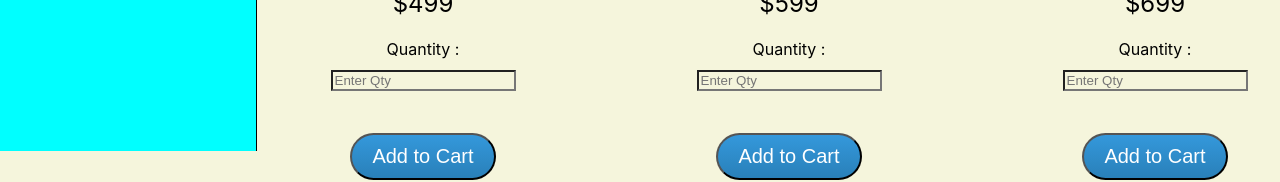
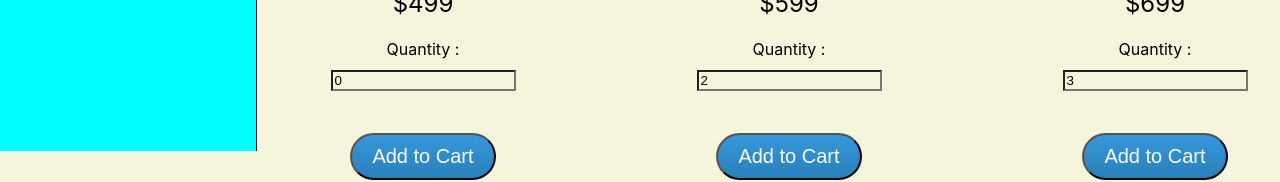
Before and after one commit to KartikLakhotiya/Book-Store-Frontend, a React (Create React App) app: page / in a window 1280 px wide. Shown: the part 649-831 px from the top of the page. Built offline with nearby package versions, Linux system fonts and the light colour scheme.

Commit message:
Added form submission using node

```diff
--- a/src/App.js
+++ b/src/App.js
@@ -59,9 +59,23 @@ function Sidebar(){
 
 
 const Bookp = (props) =>{
-  console.log(props.setCart)
-  const addToCart = (bookName) => {
-    props.setCart((oldArray) => [...oldArray,bookName])
+  // console.log(props.setCart)
+  console.log("book")
+  console.log(props)
+
+  const addToCart = (id) => {
+    console.log(id)
+
+    // props.setCart((oldArray) => [...oldArray,bookName])
+
+    let arr = [...props.bookState]
+    arr.forEach((item) => {
+      if(item.id === id) item.quantity ++
+    })
+
+    props.setBookState(arr)
+
+    // console.log(id)
   }
   return(
     <article className='content'>
@@ -69,70 +83,31 @@ const Bookp = (props) =>{
       <h2>{props.bookname}</h2>
       <p className='authnm'>{props.author}</p>
       <p>{props.price}</p>
-      <label>Quantity : </label><input type="number" placeholder="Enter Qty"/><br/>
+      <label>Quantity : </label><input type="number" value={props.quantity} placeholder="Enter Qty"/><br/>
 
-      <button className='btn' type="button" onClick={() => addToCart(props.bookname)}>Add to Cart</button>
+      <button className='btn' type="button" onClick={() => addToCart(props.id)}>Add to Cart</button>
     </article>
   )
 }
 const BookListp=(props)=>{
-  const books = [
-    {
-      id : 1,
-      name:"Fourth Wing",
-      author:"Rebecca Yaros",
-      image:"book.jpg",
-      price: "$499"
-    },
-    {
-      id : 2,
-      name:"A Tale of 2 Cities",
-      author:"Charles Dickens",
-      image:"book1.jpg",
-      price:"$599"
-    },
-    {
-      id : 3,
-      name:"Harry Potter",
-      author:"JK Rowling",
-      image:"book2.jpeg",
-      price:"$699"
-    },
-    {
-      id : 4,
-      name:"Lord of the Rings",
-      author:"J.R.R Toklien",
-      image:"book3.jpg",
-      price:"$399"
-    },
-    {
-      id : 5,
-      name:"Obssesed",
-      author:"James Patternson",
-      image:"book4.jpg",
-      price:"$649"
-    },
-    {
-      id : 6,
-      name:"It starts with us",
-      author:"Collen Hoover",
-      image:"book5.jpg",
-      price:"$749"
-    }
-  ];
+  console.log(props)
   return(
     <section className='booklist'>
       {
-        books.map((b) => {
+        props.bookState.map((b) => {
           return(
-            <Bookp bookname={b.name} author={b.author} image = {b.image} price={b.price} key={b.id} setCart={props.setCart}/>
+            <Bookp bookState={props.bookState} bookname={b.name} author={b.author} quantity={b.quantity} image = {b.image} price={b.price} id={b.id} key={b.id}  setBookState={props.setBookState}/>
           )
         })
       }
 
+
+
     </section>
   )
 }
+
+// <Bookp bookname={b.name} author={b.author} image = {b.image} price={b.price} key={b.id} setCart={props.setCart}/>
 
 function Footer(){
   return(
@@ -176,87 +151,114 @@ function Registration(){
 
   }
 
-  const handleSubmit = (event) =>{
+  const handleSubmit = async (event) =>{
       event.preventDefault();
-      console.log(firstName,lastName,email,address)
-      console.log(address)
 
-      //all
-      if(firstName === ""){
-        alert("First Name Cannot be Empty");
-        return
-      }
-      if(lastName === ""){
-        alert("Last Name Cannot be Empty");
-        return
-      }
-      if(email === ""){
-        alert("Email Cannot be Empty");
-        return
-      }
-      if(password === ""){
-        alert("Password Cannot be Empty");
-        return
-      }
-      if(confirmPassword === ""){
-        alert("Confirm Password Cannot be Empty");
-        return
-      }
-      if(address === ""){
-        alert("Please fill the feedback textbox");
-        return
+      const data = {
+        'firstName' : firstName,
+        'lastName': lastName
       }
 
-      //email
-      var atIdx = email.indexOf("@")
-      var dotIdx = email.indexOf(".")
-      if(atIdx > 0 && dotIdx > atIdx + 1 && email.length > dotIdx){
-          console.log('correct')
-      }
-      else{
-          alert("Invalid Email")
-          return
+      const response = await fetch('http://localhost:4001/submit-form', {
+        method: 'POST',
+        headers: {
+          'Content-Type': 'application/json',
+        },
+        body: JSON.stringify(data),
+      });
+
+      if (response.ok) {
+        console.log('Form submitted successfully');
+        // Handle success response
+      } else {
+        console.log('Form submission failed');
+        // Handle error response
       }
 
-      //password
-      var upper = /[A-Z]/.test(password)
-      var lower = /[a-z]/.test(password)
-      var number = /[0-9]/.test(password)
-      var special = /[!@#$%^&*()_+=-{}.,;'"]/.test(password)
-      var len = password.length
-      if(upper && lower && number && special && len>=8){
-        console.log("Correct")
-      }
-      else{
-        alert("Invalid Password.")
-        return
-      }
 
-      if(confirmPassword === password){
-        console.log("ok")
-      }
-      else{
-        alert("Password Should be same.")
-      }
 
-      // check boxes
-      let count = 0
-      let data = event.target.issues;
-      console.log(data)
-      console.log(data[0].checked)
-      console.log(data[1].checked)
 
-      for(let i = 0 ; i<data.length;i++){
-        if(data[i].checked){
-          count ++;
-        }
-      }
-      if(count<2){
-        alert("Select At Least 2 Electives.")
-        return
-      }
 
-      setIsSuccess(true)
+
+      // console.log(firstName,lastName,email,address)
+      // console.log(address)
+
+      // //all
+      // if(firstName === ""){
+      //   alert("First Name Cannot be Empty");
+      //   return
+      // }
+      // if(lastName === ""){
+      //   alert("Last Name Cannot be Empty");
+      //   return
+      // }
+      // if(email === ""){
+      //   alert("Email Cannot be Empty");
+      //   return
+      // }
+      // if(password === ""){
+      //   alert("Password Cannot be Empty");
+      //   return
+      // }
+      // if(confirmPassword === ""){
+      //   alert("Confirm Password Cannot be Empty");
+      //   return
+      // }
+      // if(address === ""){
+      //   alert("Please fill the feedback textbox");
+      //   return
+      // }
+
+      // //email
+      // var atIdx = email.indexOf("@")
+      // var dotIdx = email.indexOf(".")
+      // if(atIdx > 0 && dotIdx > atIdx + 1 && email.length > dotIdx){
+      //     console.log('correct')
+      // }
+      // else{
+      //     alert("Invalid Email")
+      //     return
+      // }
+
+      // //password
+      // var upper = /[A-Z]/.test(password)
+      // var lower = /[a-z]/.test(password)
+      // var number = /[0-9]/.test(password)
+      // var special = /[!@#$%^&*()_+=-{}.,;'"]/.test(password)
+      // var len = password.length
+      // if(upper && lower && number && special && len>=8){
+      //   console.log("Correct")
+      // }
+      // else{
+      //   alert("Invalid Password.")
+      //   return
+      // }
+
+      // if(confirmPassword === password){
+      //   console.log("ok")
+      // }
+      // else{
+      //   alert("Password Should be same.")
+      // }
+
+      // // check boxes
+      // let count = 0
+      // let data = event.target.issues;
+      // console.log(data)
+      // console.log(data[0].checked)
+      // console.log(data[1].checked)
+
+      // for(let i = 0 ; i<data.length;i++){
+      //   if(data[i].checked){
+      //     count ++;
+      //   }
+      // }
+      // if(count<2){
+      //   alert("Select At Least 2 Electives.")
+      //   return
+      // }
+
+      // setIsSuccess(true)
 
   }
 
@@ -320,25 +322,85 @@ function Registration(){
 
 
   const Cart = (props) =>{
-    console.log(props.cart)
+    // console.log(props.cart)
+
+    let cart = props.bookState.filter((book) =>  book.quantity > 0) // filter function
     return(
       <div className='cart'>
         <h1 className='cart_heading'>Below is Your Cart</h1>
         {
-          props.cart.map((b) => {
-            return (
-            <div>
-              <p className='cart_details'>{b}</p>
-            </div>
-            );
-          })
+          // props.cart.map((b) => {
+          //   return (
+          //   <div>
+          //     <p className='cart_details'>{b}</p>
+          //   </div>
+          //   );
+          // })
         }
+        {
+        cart.map((b) => {
+          return(
+            <Bookp bookname={b.name} author={b.author} image = {b.image} price={b.price} key={b.id} setCart={props.setCart}/>
+          )
+        })
+      }
       </div>
     )
   }
 
 function App() {
-  const [cart,setCart] = useState([]);
+  const books = [
+    {
+      id : 1,
+      name:"Fourth Wing",
+      author:"Rebecca Yaros",
+      image:"book.jpg",
+      price: "$499",
+      quantity : 0
+    },
+    {
+      id : 2,
+      name:"A Tale of 2 Cities",
+      author:"Charles Dickens",
+      image:"book1.jpg",
+      price:"$599",
+      quantity : 2
+    },
+    {
+      id : 3,
+      name:"Harry Potter",
+      author:"JK Rowling",
+      image:"book2.jpeg",
+      price:"$699",
+      quantity : 3
+    },
+    {
+      id : 4,
+      name:"Lord of the Rings",
+      author:"J.R.R Toklien",
+      image:"book3.jpg",
+      price:"$399",
+      quantity : 4
+    },
+    {
+      id : 5,
+      name:"Obssesed",
+      author:"James Patternson",
+      image:"book4.jpg",
+      price:"$649",
+      quantity : 0
+    },
+    {
+      id : 6,
+      name:"It starts with us",
+      author:"Collen Hoover",
+      image:"book5.jpg",
+      price:"$749",
+      quantity : 0
+    }
+  ];
+  const [bookState, setBookState] = useState(books);
+  // const [cart,setCart] = useState([]);
   return(
     <BrowserRouter>
     <div>
@@ -347,8 +409,8 @@ function App() {
       <Navbar/>
       <Routes>
         <Route path='/contact-us' exact element={<Registration/>}/>
-        <Route path='/' exact element={<BookListp  cart={cart} setCart={setCart}/>}/>
-        <Route path='/cart' exact element={<Cart cart={cart} setCart={setCart}/>}/>
+        <Route path='/' exact element={<BookListp bookState={bookState} setBookState={setBookState}/> }/>
+        <Route path='/cart' exact element={<Cart bookState={bookState} setBookState={setBookState}/>}/>
       </Routes>
 
 
@@ -359,3 +421,6 @@ function App() {
 }
 
 export default App;
+
+// cart={cart} setCart={setCart}
+// cart={cart} setCart={setCart}
```
Also changed, not shown: src/server/index.js (added, +29 -0 lines), src/server/package.json (added, +15 -0 lines), 1 other file (tests, documents, lock files or other folders).
